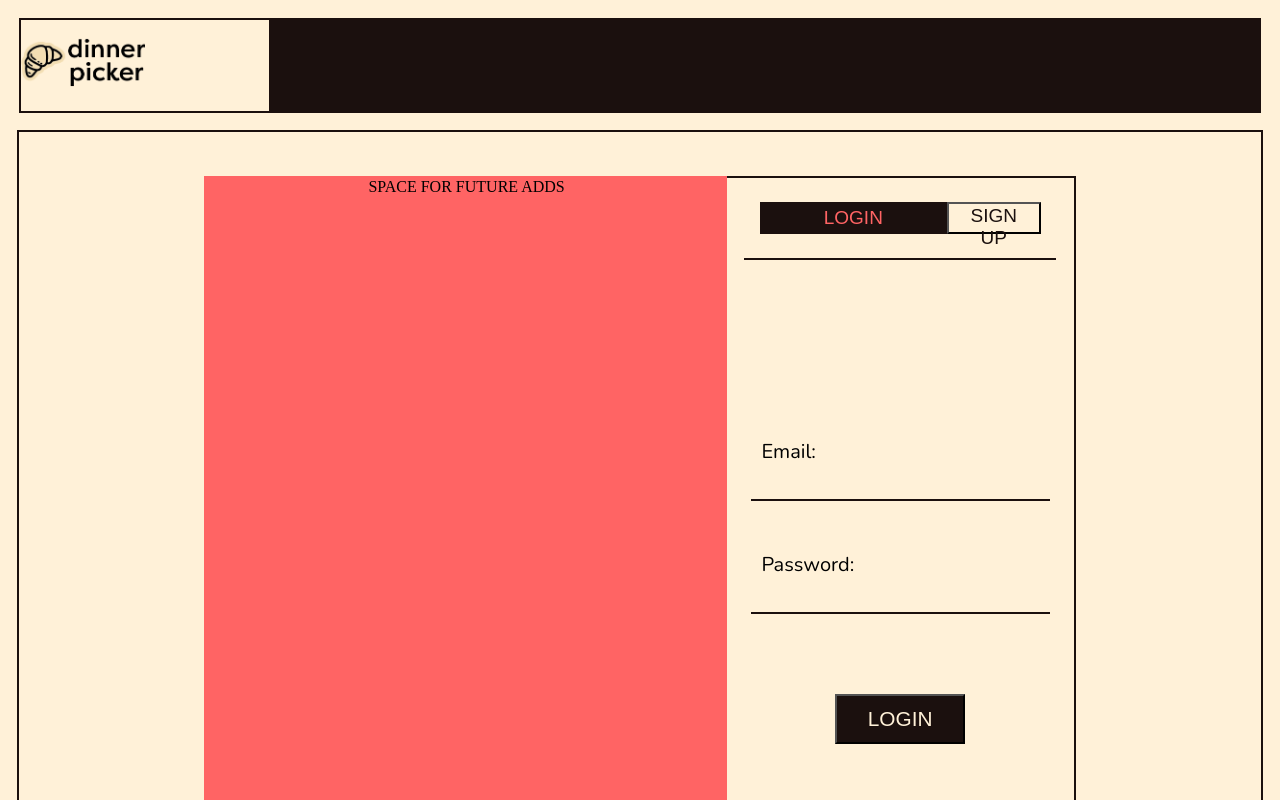
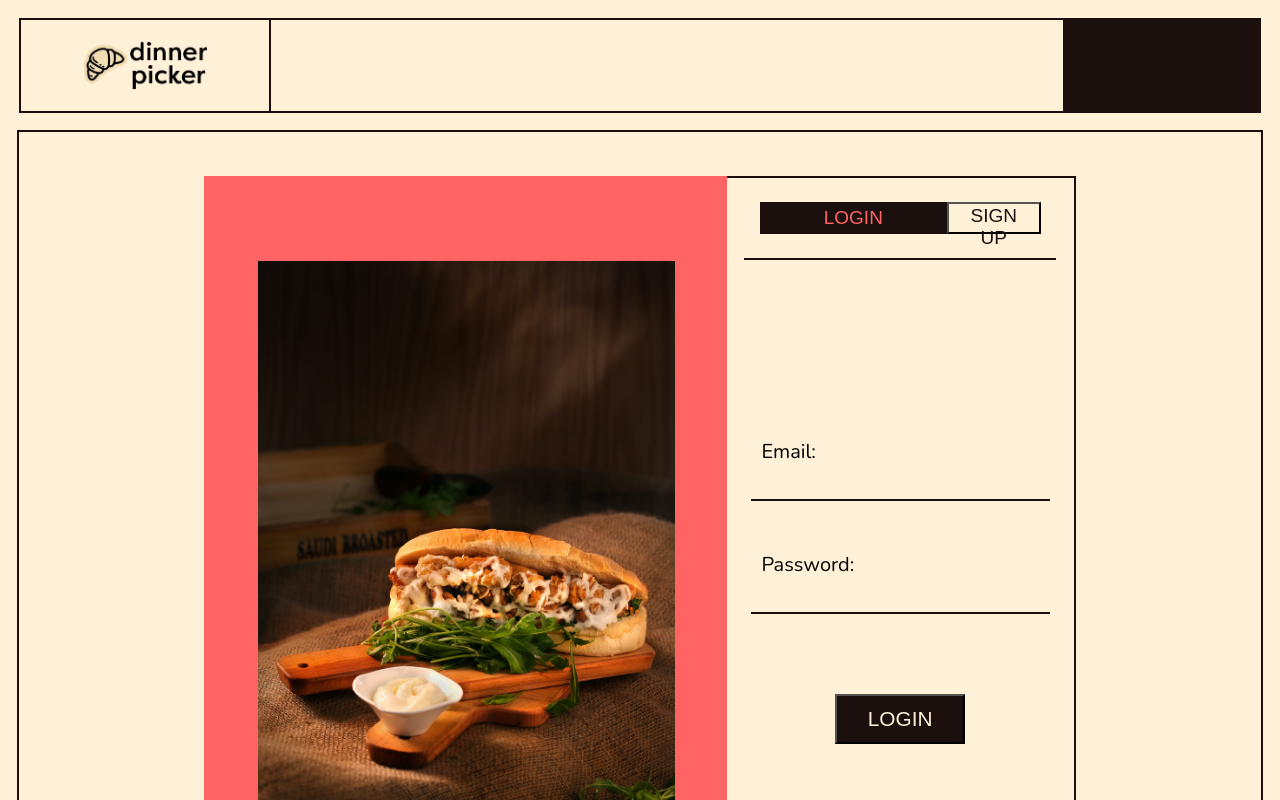
Before and after one commit to TuinderJ/dinner-picker, a React (Create React App) app in the folder client/: page /Login in a window 1280 px wide. Shown: the top 800 px of the page. Built offline with nearby package versions, Linux system fonts and the light colour scheme.

Commit message:
Few details added

```diff
--- a/client/src/components/AddRecipe/addRecipe.style.js
+++ b/client/src/components/AddRecipe/addRecipe.style.js
@@ -182,4 +182,5 @@ export const SButton = styled.button`
   color: #ff6464;
   font-size: 19px;
   text-align: center;
+  cursor: pointer;
 `;
--- a/client/src/components/LandingPage/style.js
+++ b/client/src/components/LandingPage/style.js
@@ -11,7 +11,6 @@ export const BodyContainer = styled.div`
   display: flex;
   text-align: center;
   justify-content: center;
-  overflow: hidden;
 `;
 
 export const MainContainer = styled.div`
@@ -83,8 +82,8 @@ export const SignUpBtnContainer = styled.div`
 `;
 
 export const SignUpLink = styled(Link)`
-  width: 10rem;
-  height: 4rem;
+  /* width: 1000px; */
+  /* height: 4rem; */
   background-color: #1b100e;
   border: none;
   font-family: 'Nunito', sans-serif;
--- a/client/src/components/Login/index.js
+++ b/client/src/components/Login/index.js
@@ -2,7 +2,8 @@ import { useEffect, useState } from 'react';
 import { useMutation } from '@apollo/client';
 import { LOGIN, ADD_USER } from '../../utils/mutations';
 import Auth from '../../utils/auth';
-import { BorderBox, LeftBox, LogBox, MainLogContainer, RightBox, ButtonsBox, InputsBox, Button, Input, Label, Form, FormBtnBox, LoginBtn } from '../Login/login.style';
+import LoginImg from '../../assets/loginImg.jpg';
+import { BorderBox, LeftBox, LogBox, MainLogContainer, RightBox, ButtonsBox, InputsBox, Button, Input, Label, Form, FormBtnBox, LoginBtn, SImgWrapper, SLogImg } from '../Login/login.style';
 
 export default function Header() {
   const [formState, setFormState] = useState({ email: '', password: '', firstName: '', lastName: '' });
@@ -50,7 +51,11 @@ export default function Header() {
     <MainLogContainer>
       <BorderBox>
         <LogBox>
-          <LeftBox>SPACE FOR FUTURE ADDS</LeftBox>
+          <LeftBox>
+            <SImgWrapper>
+              <SLogImg src={LoginImg}></SLogImg>
+            </SImgWrapper>
+          </LeftBox>
           <RightBox>
             <ButtonsBox onClick={handleToggle}>
               <Button className={loggingIn ? 'active' : ''}>LOGIN</Button>
--- a/client/src/components/Login/login.style.js
+++ b/client/src/components/Login/login.style.js
@@ -36,7 +36,23 @@ export const LeftBox = styled.div`
   width: 60%;
   height: 100%;
   background-color: #ff6464;
+  display: flex;
+  justify-content: center;
+  align-items: center;
 `;
+
+export const SImgWrapper = styled.div`
+  width: 80%;
+  height: 80%;
+  background-color: #ff6464;
+  overflow: hidden;
+  display: flex;
+`;
+
+export const SLogImg = styled.img`
+  width: 100%;
+`;
+
 export const RightBox = styled.div`
   width: 40%;
   height: 100%;
--- a/client/src/components/Navbar/index.js
+++ b/client/src/components/Navbar/index.js
@@ -1,5 +1,5 @@
 import React from 'react';
-import { NavbarBackground, LogBtn, NavbarContainer, LogoContainer, Logo, ListContainer, LinksContainer, NavbarLink, LittleDot, LogButtonContainer, BlackSquare } from './navbar.style';
+import { NavbarBackground, LogBtn, NavbarContainer, LogoContainer, LogoLink, Logo, ListContainer, LinksContainer, NavbarLink, LittleDot, LogButtonContainer, BlackSquare } from './navbar.style';
 import LogoPng from '../../assets/logo.png';
 import Auth from '../../utils/auth';
 import { Link } from 'react-router-dom';
@@ -11,9 +11,9 @@ export default function Header({ activePage }) {
     <NavbarBackground>
       <NavbarContainer>
         <LogoContainer>
-          <Link to='/'>
+          <LogoLink to='/'>
             <Logo src={LogoPng} />
-          </Link>
+          </LogoLink>
         </LogoContainer>
         <ListContainer>
           {Auth.loggedIn() ? (
@@ -36,9 +36,12 @@ export default function Header({ activePage }) {
               </LogButtonContainer>
             </>
           ) : (
-            <LogButtonContainer>
-              <BlackSquare></BlackSquare>
-            </LogButtonContainer>
+            <>
+              <LinksContainer></LinksContainer>
+              <LogButtonContainer>
+                <BlackSquare></BlackSquare>
+              </LogButtonContainer>
+            </>
           )}
         </ListContainer>
       </NavbarContainer>
--- a/client/src/components/Navbar/navbar.style.js
+++ b/client/src/components/Navbar/navbar.style.js
@@ -71,6 +71,26 @@ export const LogoContainer = styled.div`
   @media (max-width: 576px) {
     width: 100%;
     height: 80%;
+    border: none;
+  }
+`;
+
+export const LogoLink = styled(Link)`
+  display: flex;
+  justify-content: center;
+  align-items: center;
+
+  @media (max-width: 768px) {
+    flex: 70%;
+    width: 100%;
+    height: 70%;
+    border: none;
+  }
+
+  @media (max-width: 576px) {
+    flex: 70%;
+    width: 100%;
+    height: 70%;
     border: none;
   }
 `;
--- a/client/src/components/RecipeCard/index.js
+++ b/client/src/components/RecipeCard/index.js
@@ -1,17 +1,17 @@
 import { Link } from 'react-router-dom';
-import { SCARD, SImg, SImgWrapper, STitle, STitleWrapper } from './style';
+import { SCARD, SImg, SImgWrapper, SLink, STitle, STitleWrapper } from './style';
 
 export default function Card({ recipe }) {
   return (
     <SCARD>
-      <Link to={`/Recipe/${recipe._id}`}>
+      <SLink to={`/Recipe/${recipe._id}`}>
         <STitleWrapper>
           <STitle>{recipe.name}</STitle>
         </STitleWrapper>
         <SImgWrapper>
           <SImg src={recipe.images[0]} alt={recipe.name}></SImg>
         </SImgWrapper>
-      </Link>
+      </SLink>
     </SCARD>
   );
 }
```
Also changed, not shown: client/src/assets/loginImg.jpg (added).
